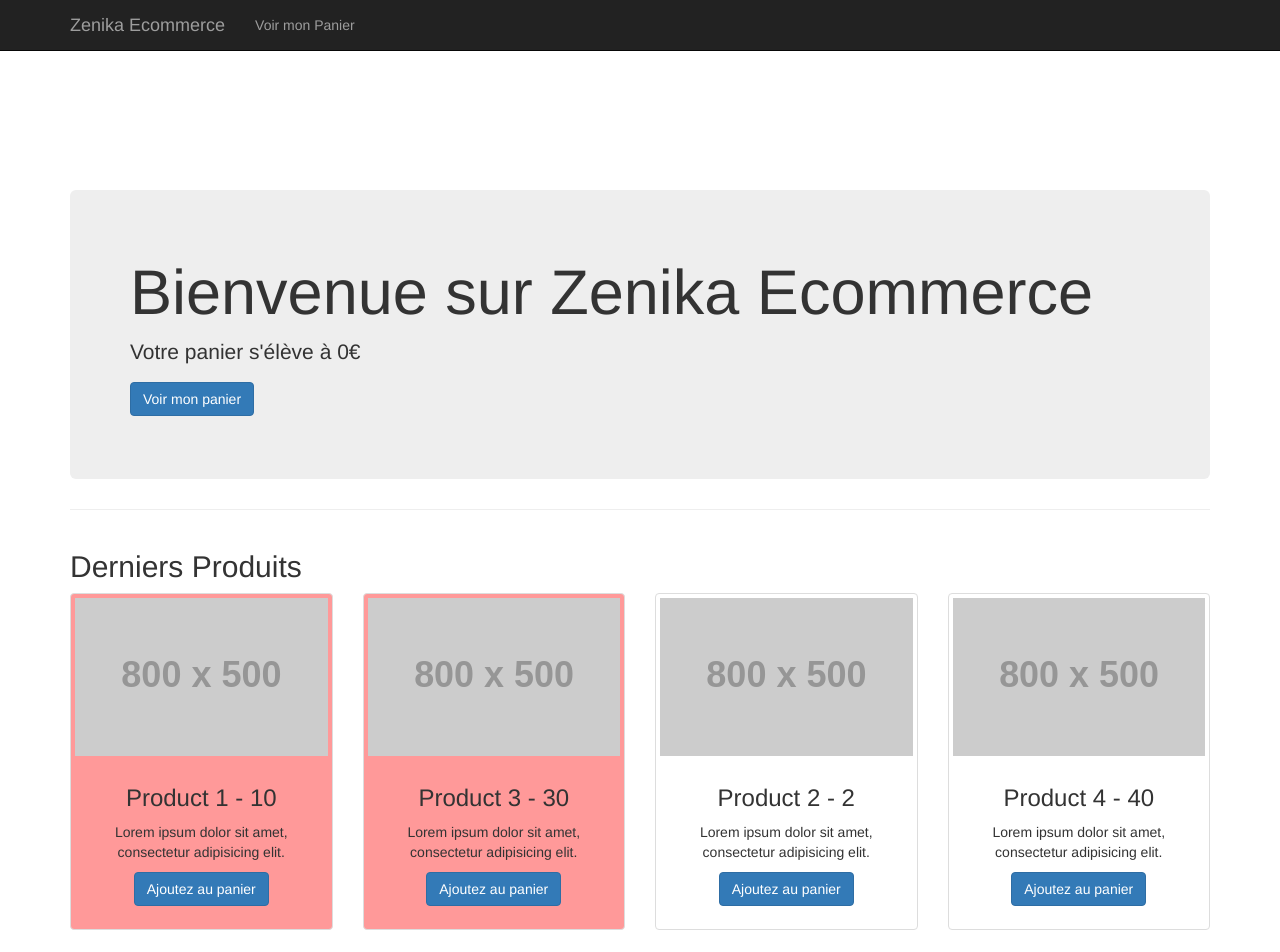
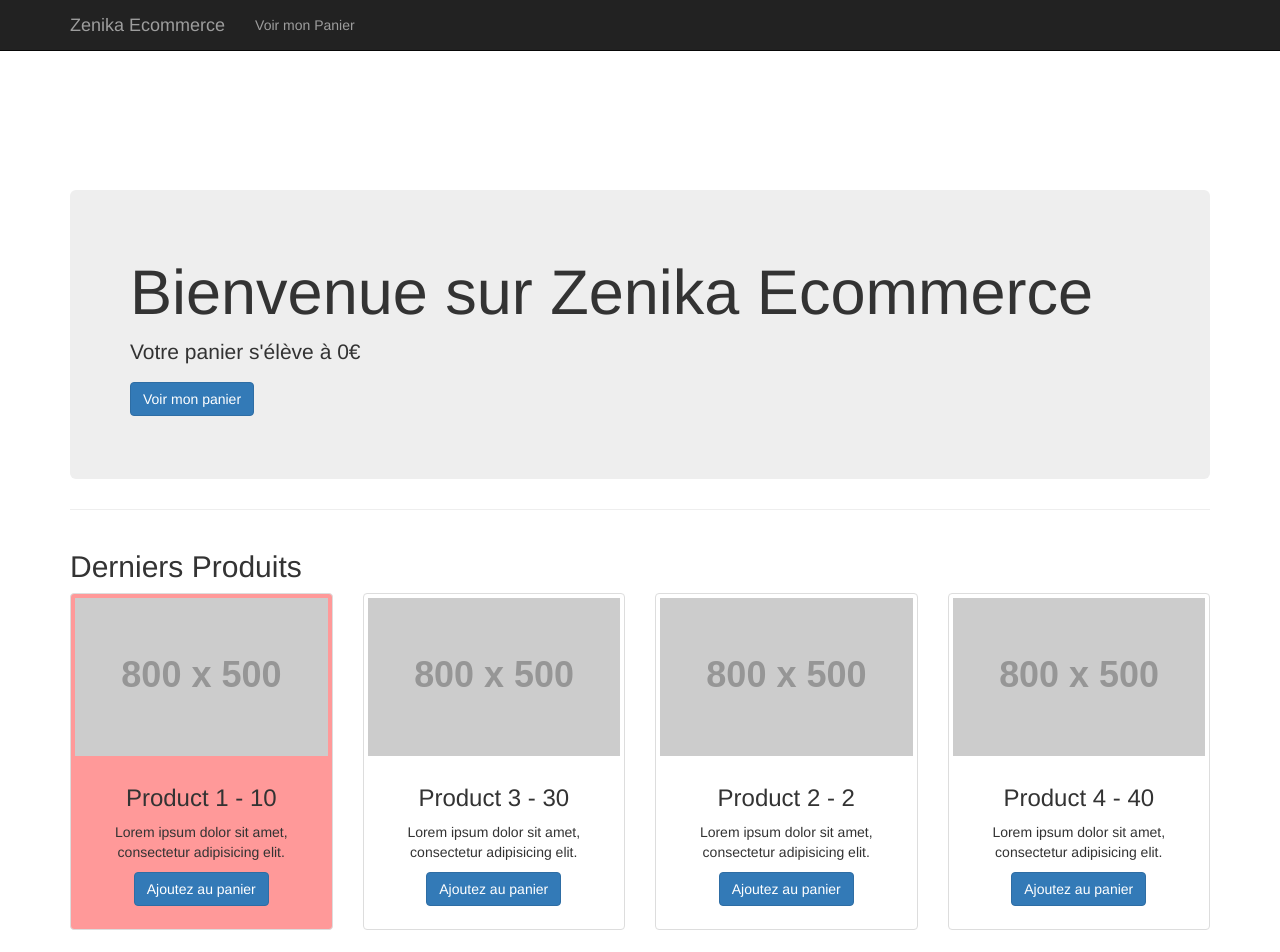
Before and after one commit to LaminePL/Zenika-app, an Angular app: page / in a window 1280 px wide. Shown: the top 952 px of the page. Built offline with nearby package versions, Linux system fonts and the light colour scheme.

Commit message:
*ngclass code alternatif

```diff
--- a/src/app/model/PRODUCT_Mock.ts
+++ b/src/app/model/PRODUCT_Mock.ts
@@ -12,7 +12,7 @@ export const PRODUCTS: Product[] = [
         description: "Lorem ipsum dolor sit amet, consectetur adipisicing elit.",
         photo: "http://placehold.it/800x500",
         price: 30,
-        stock: 1
+        stock: 30
 
     },
     {
--- a/src/app/product-component/product-component.component.ts
+++ b/src/app/product-component/product-component.component.ts
@@ -23,9 +23,13 @@ export class ProductComponentComponent implements OnInit {
   }
 
   lastItem(){
-    return{
+    if (this.data.stock == 1) {
+      return 'last';
+
+    }
+    /*return{
       'last': this.data.stock == 1
-    }
+    }*/
   }
 
 }
```
Also changed, not shown: 1 other file (tests, documents, lock files or other folders).
